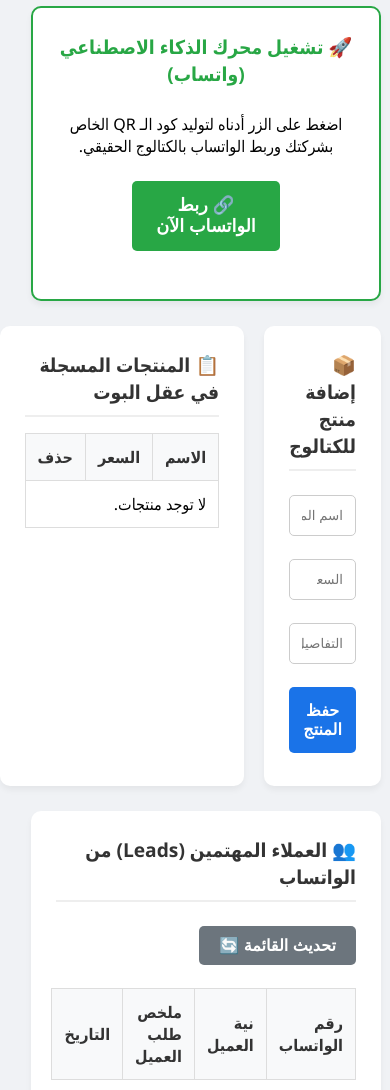
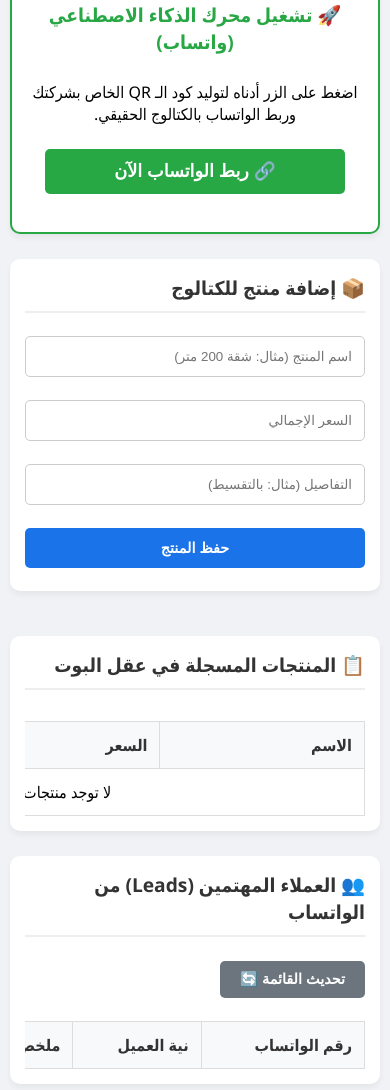
Before and after one commit to naseslam90-ship-it/sales-saas-dashboard, a plain HTML site: page index.html in a window 390 px wide. Shown: the part 143-1233 px from the top of the page. Drawn offline with nearby package versions, Linux system fonts and the light colour scheme; no server answers.

Commit message:
Update index.html

```diff
--- a/index.html
+++ b/index.html
@@ -30,6 +30,7 @@
         h1 {
             text-align: center;
             color: #1a73e8;
+            font-size: 1.8rem;
         }
 
         h2 {
@@ -66,11 +67,18 @@
             background-color: #1557b0;
         }
 
+        /* تنسيق الجداول لتدعم التمرير على الموبايل */
+        .table-responsive {
+            width: 100%;
+            overflow-x: auto;
+        }
+
         table {
             width: 100%;
             border-collapse: collapse;
             margin-top: 15px;
             background: white;
+            min-width: 600px;
         }
 
         th,
@@ -112,6 +120,26 @@
             border: 2px solid #28a745;
             text-align: center;
         }
+
+        /* تعديلات الموبايل */
+        @media (max-width: 768px) {
+            .two-columns {
+                flex-direction: column;
+            }
+
+            body {
+                padding: 10px;
+            }
+
+            .card {
+                padding: 15px;
+            }
+
+            button {
+                font-size: 0.9rem;
+                padding: 12px;
+            }
+        }
     </style>
 </head>
 
@@ -119,17 +147,16 @@
     <div class="container">
         <h1>إدارة المبيعات والمنتجات الذكية</h1>
 
-        <!-- 🚀 القسم الجديد: تحكم السيرفر والواتساب -->
         <div class="card server-card">
             <h2 style="color: #28a745; border: none;">🚀 تشغيل محرك الذكاء الاصطناعي (واتساب)</h2>
             <p>اضغط على الزر أدناه لتوليد كود الـ QR الخاص بشركتك وربط الواتساب بالكتالوج الحقيقي.</p>
-            <button onclick="startWhatsApp()" style="background-color: #28a745; width: 50%; font-size: 1.1rem;">🔗 ربط
-                الواتساب الآن</button>
+            <button onclick="startWhatsApp()"
+                style="background-color: #28a745; width: 100%; max-width: 300px; font-size: 1.1rem;">🔗 ربط الواتساب
+                الآن</button>
             <span id="waStatus" style="display: block; margin-top: 15px; font-weight: bold; font-size: 1.1rem;"></span>
         </div>
 
         <div class="two-columns">
-            <!-- العمود الأيمن: إضافة المنتجات -->
             <div class="card column">
                 <h2>📦 إضافة منتج للكتالوج</h2>
                 <input type="text" id="itemName" placeholder="اسم المنتج (مثال: شقة 200 متر)">
@@ -139,9 +166,9 @@
                 <span id="statusMessage"></span>
             </div>
 
-            <!-- العمود الأيسر: عرض المنتجات الحالية -->
             <div class="card column">
                 <h2>📋 المنتجات المسجلة في عقل البوت</h2>
+                <div class="table-responsive">
                     <table>
                         <thead>
                             <tr>
@@ -155,12 +182,13 @@
                     </table>
                 </div>
             </div>
+        </div>
 
-        <!-- قسم عرض العملاء -->
         <div class="card">
             <h2>👥 العملاء المهتمين (Leads) من الواتساب</h2>
             <button onclick="loadLeads()" style="background-color: #6c757d; width: auto; padding: 10px 20px;">تحديث
                 القائمة 🔄</button>
+            <div class="table-responsive">
                 <table>
                     <thead>
                         <tr>
@@ -175,11 +203,11 @@
                 </table>
             </div>
         </div>
+    </div>
 
     <script>
         const SUPABASE_URL = 'https://tifhddbzokrbowpfmcnd.supabase.co';
         const SUPABASE_KEY = 'sb_publishable_raO_6220mpWJpyjnGPHHDw_R18zJagM';
-
         const supabaseClient = window.supabase.createClient(SUPABASE_URL, SUPABASE_KEY);
 
         async function getCompanyId() {
@@ -187,30 +215,22 @@
             return data && data.length > 0 ? data[0].id : null;
         }
 
-        // 🚀 الدالة الجديدة لربط الواتساب بالسيرفر
         async function startWhatsApp() {
             const waStatus = document.getElementById('waStatus');
             waStatus.style.color = 'blue';
             waStatus.innerText = '⏳ جاري الاتصال بقاعدة البيانات لجلب هويتك...';
-
             const companyId = await getCompanyId();
             if (!companyId) {
                 waStatus.style.color = 'red';
                 waStatus.innerText = '❌ خطأ: لم يتم العثور على شركة مسجلة.';
                 return;
             }
-
             waStatus.innerText = `⏳ جاري إرسال أمر التشغيل للسيرفر... يرجى الانتظار`;
-
             try {
-                // الاتصال بالسيرفر المحلي (الـ API الخاص بك)
                 const response = await fetch(`http://localhost:3000/start?companyId=${companyId}`);
                 const text = await response.text();
-
                 waStatus.style.color = 'green';
                 waStatus.innerText = `✅ رد السيرفر: ${text}`;
-
-                // تنبيه المستخدم لفتح الـ Terminal
                 alert("تم إرسال الطلب بنجاح! افتح الشاشة السوداء (Terminal) الآن لمسح كود الـ QR.");
             } catch (error) {
                 waStatus.style.color = 'red';
@@ -220,7 +240,7 @@
 
         async function loadItems() {
             const tbody = document.getElementById('itemsTableBody');
-            tbody.innerHTML = '<tr><td colspan="3">جاري التحميل...</td></tr>';
+            tbody.innerHTML = '<tr><td colspan="3" style="text-align:center;">جاري التحميل...</td></tr>';
             const { data, error } = await supabaseClient.from('items').select('*');
             tbody.innerHTML = '';
             if (data && data.length > 0) {
@@ -229,11 +249,11 @@
                         <tr>
                             <td>${item.name}</td>
                             <td>${item.price}</td>
-                            <td><button onclick="deleteItem('${item.id}')" style="background: red; padding: 5px; margin:0;">حذف</button></td>
+                            <td><button onclick="deleteItem('${item.id}')" style="background: red; padding: 5px; margin:0; width:auto;">حذف</button></td>
                         </tr>`;
                 });
             } else {
-                tbody.innerHTML = '<tr><td colspan="3">لا توجد منتجات.</td></tr>';
+                tbody.innerHTML = '<tr><td colspan="3" style="text-align:center;">لا توجد منتجات.</td></tr>';
             }
         }
 
```
Lines whose indentation alone changed are shown as unchanged.
